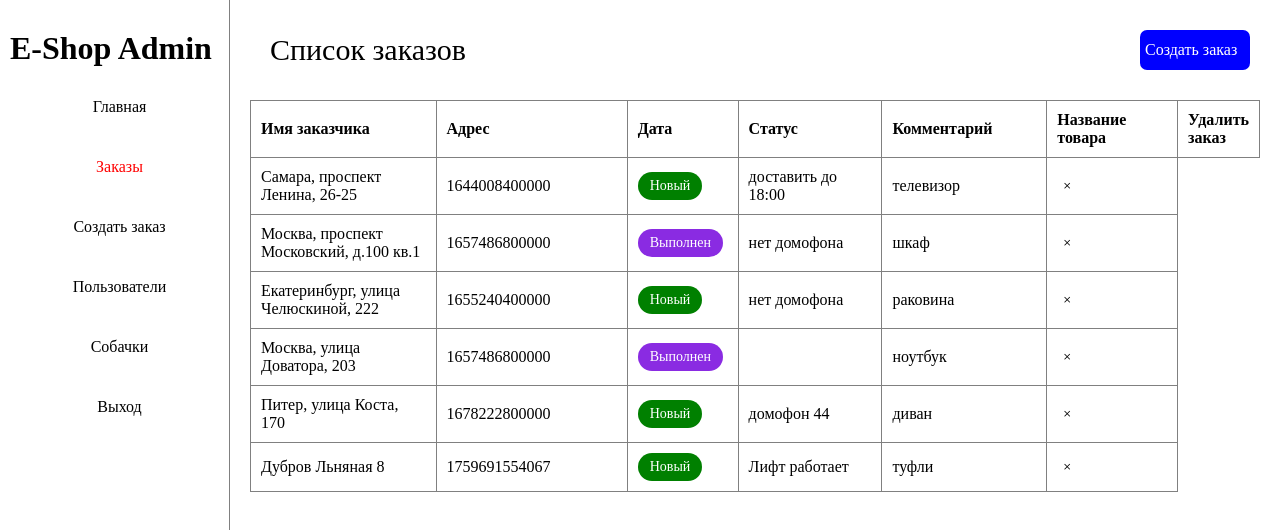
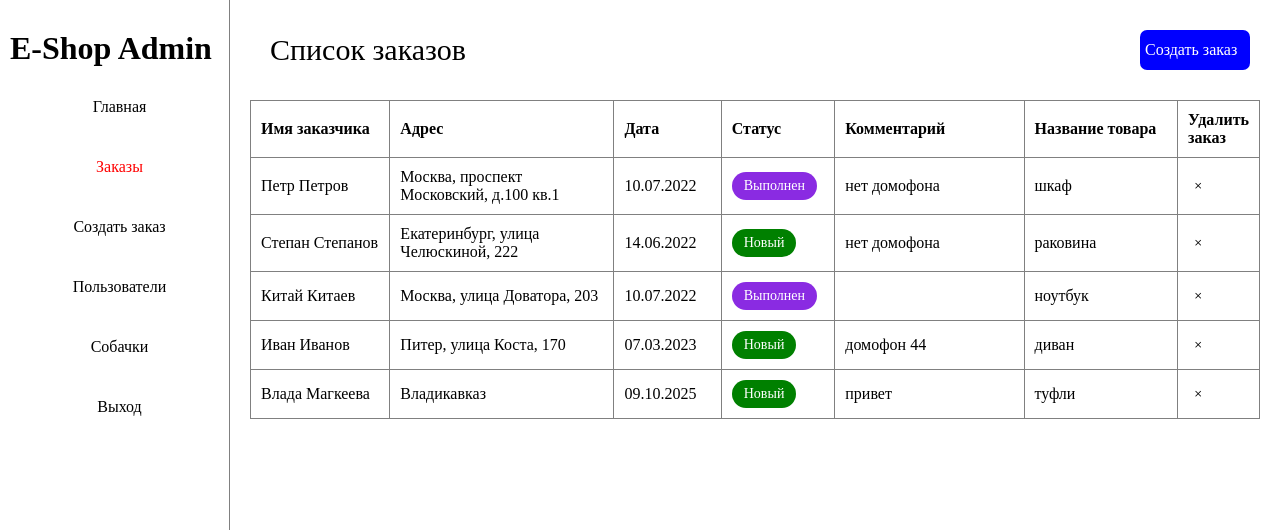
Before and after one commit to innamagkeeva/vue-router, a Vue app: page /listOrders in a window 1280 px wide. Shown: the top 530 px of the page. Built offline with nearby package versions, Linux system fonts and the light colour scheme; data requests are answered from the project's data file; the HTML template or start-up script is replaced by a standard one.

Commit message:
Закончила этап с всплыванием окна подтверждения

```diff
--- a/json-server/db.json
+++ b/json-server/db.json
@@ -1,14 +1,5 @@
 {
   "orders": [
-    {
-      "address": "Самара, проспект Ленина, 26-25",
-      "comment": "доставить до 18:00",
-      "userName": "Иван Иванов",
-      "orderName": "телевизор",
-      "id": "595f7e52-b2b1-4484-ae2f-2abb87d9192e",
-      "status": "Новый",
-      "date": 1644008400000
-    },
     {
       "address": "Москва, проспект Московский, д.100 кв.1",
       "comment": "нет домофона",
@@ -46,14 +37,13 @@
       "date": 1678222800000
     },
     {
-      "address": "Дубров Льняная 8",
-      "comment": "Лифт работает",
-      "orderDate": 1759691552822,
-      "id": "5ff3e689-b0d0-4422-85d6-8a7e9d0c6dca",
+      "address": "Владикавказ",
+      "comment": "привет",
+      "date": 1760053040057,
+      "id": "3a881ec9-95b8-4bdc-b02b-6058d743c524",
       "orderName": "туфли",
       "status": "Новый",
-      "userName": "Люда Лосева",
-      "date": 1759691554067
+      "userName": "Влада Магкеева"
     }
   ]
 }
--- /dev/null
+++ b/src/components/ConfirmDialog.vue
@@ -0,0 +1,69 @@
+<script setup lang="ts">
+defineProps<{
+  isOpen: boolean
+}>()
+
+const emit = defineEmits<{
+  cancel: []
+  ok: []
+}>()
+</script>
+<template>
+  <div
+    class="confirm"
+    v-if="isOpen"
+  >
+    <h2 class="confirm__title">Вы точно хотите удалить заказ?</h2>
+    <div class="confirm__actions">
+      <button
+        class="confirm__button"
+        @click="emit('cancel')"
+      >
+        cancel
+      </button>
+      <button
+        class="confirm__button"
+        @click="emit('ok')"
+      >
+        ok
+      </button>
+    </div>
+  </div>
+</template>
+
+<style scoped>
+.confirm {
+  position: fixed;
+  left: 50%;
+  top: 50%;
+  translate: -50% -50%;
+  background-color: gray;
+  padding: 50px 20px;
+  color: white;
+}
+
+.confirm__title {
+  margin-bottom: 28px;
+}
+
+.confirm__actions {
+  display: flex;
+  justify-content: space-between;
+}
+
+.confirm__button {
+  border: 1px solid black;
+  border-radius: 8px;
+  padding: 8px 16px;
+  transition:
+    background-color 0,
+    3s ease,
+    color 0,
+    3s ease;
+}
+
+.confirm__button:hover {
+  background-color: white;
+  color: black;
+}
+</style>
--- a/src/views/OneOrder.vue
+++ b/src/views/OneOrder.vue
@@ -30,11 +30,13 @@ onMounted(() => {
     class="order__card"
   >
     <h2 class="order__title">Заказчик: {{ order.userName }}</h2>
-    <p><strong>Товар:</strong> {{ order.orderName }}</p>
-    <p><strong>Адрес:</strong> {{ order.address }}</p>
-    <p><strong>Комментарий:</strong> {{ order.comment }}</p>
-    <p><strong>Статус:</strong> {{ order.status }}</p>
-    <p><strong>Дата:</strong> {{ new Date(order.date).toLocaleDateString() }}</p>
+    <p class="oder__element"><strong>Товар:</strong> {{ order.orderName }}</p>
+    <p class="oder__element"><strong>Адрес:</strong> {{ order.address }}</p>
+    <p class="oder__element"><strong>Комментарий:</strong> {{ order.comment }}</p>
+    <p class="oder__element"><strong>Статус:</strong> {{ order.status }}</p>
+    <p class="oder__element">
+      <strong>Дата:</strong> {{ new Date(Number(order.date)).toLocaleDateString('ru-RU') }}
+    </p>
   </div>
 
   <div v-else>
@@ -58,4 +60,12 @@ onMounted(() => {
   margin: 0 auto;
   margin-bottom: 20px;
 }
+
+.order__title {
+  margin-bottom: 30px;
+}
+
+.oder__element {
+  margin-bottom: 25px;
+}
 </style>
--- a/src/views/OrdersPage.vue
+++ b/src/views/OrdersPage.vue
@@ -2,6 +2,7 @@
 import { onMounted, ref } from 'vue'
 import { ordersApi, type Order } from '@/api/orders'
 import { useRouter } from 'vue-router'
+import ConfirmDialog from '@/components/ConfirmDialog.vue'
 
 const router = useRouter()
 const orders = ref<Order[] | null>(null)
@@ -40,12 +41,32 @@ async function deleteOrder(id: string) {
   try {
     await ordersApi.delete(id)
     const index = orders.value?.findIndex((order) => order.id === id)
-    if (index && index !== -1) {
+    if (index !== undefined && index !== -1) {
       orders.value!.splice(index, 1)
     }
   } catch (error) {
     console.log(error)
   }
+}
+const selectedOrderId = ref<string | null>(null)
+
+const isOpenConfirm = ref(false)
+
+function openConfirmDialog(id: string) {
+  selectedOrderId.value = id
+  isOpenConfirm.value = true
+}
+
+function closeConfirmDialog() {
+  isOpenConfirm.value = false
+}
+
+async function handleDelete() {
+  if (selectedOrderId.value) {
+    await deleteOrder(selectedOrderId.value)
+  }
+  isOpenConfirm.value = false
+  selectedOrderId.value = null
 }
 </script>
 
@@ -78,10 +99,13 @@ async function deleteOrder(id: string) {
         <tr
           v-for="order in orders"
           :key="order.id"
-          @click="router.push({ name: 'oneOrder', params: { id: String(order.id) } })"
+          @click.stop="router.push({ name: 'oneOrder', params: { id: String(order.id) } })"
         >
+          <td class="thead__name">{{ order.userName }}</td>
           <td class="thead__address">{{ order.address }}</td>
-          <td class="thead__data">{{ order.date }}</td>
+          <td class="thead__data">
+            {{ new Date(Number(order.date)).toLocaleDateString('ru-RU') }}
+          </td>
           <td class="thead__status">
             <span :class="['status-label', statusColor(order.status)]">
               {{ order.status }}
@@ -92,10 +116,12 @@ async function deleteOrder(id: string) {
           <td class="thead__delete">
             <button
               class="thead__delete-btn"
-              @click="deleteOrder(order.id)"
+              @click.stop="openConfirmDialog(order.id)"
             >
               +
             </button>
+            <!-- Нажимаешь + (x) — запоминается id нужного заказа, показывается диалог. -->
+            <!-- После удаления — заказ исчезает из списка, диалог закрывается. -->
           </td>
         </tr>
       </tbody>
@@ -112,6 +138,12 @@ async function deleteOrder(id: string) {
         </tr>
       </tbody>
     </table>
+    <ConfirmDialog
+      :is-open="isOpenConfirm"
+      @cancel="closeConfirmDialog"
+      @ok="handleDelete"
+    />
+    <!-- Нажимаешь "ok" — вызывается deleteOrder(id) -->
   </div>
 </template>
 
```
